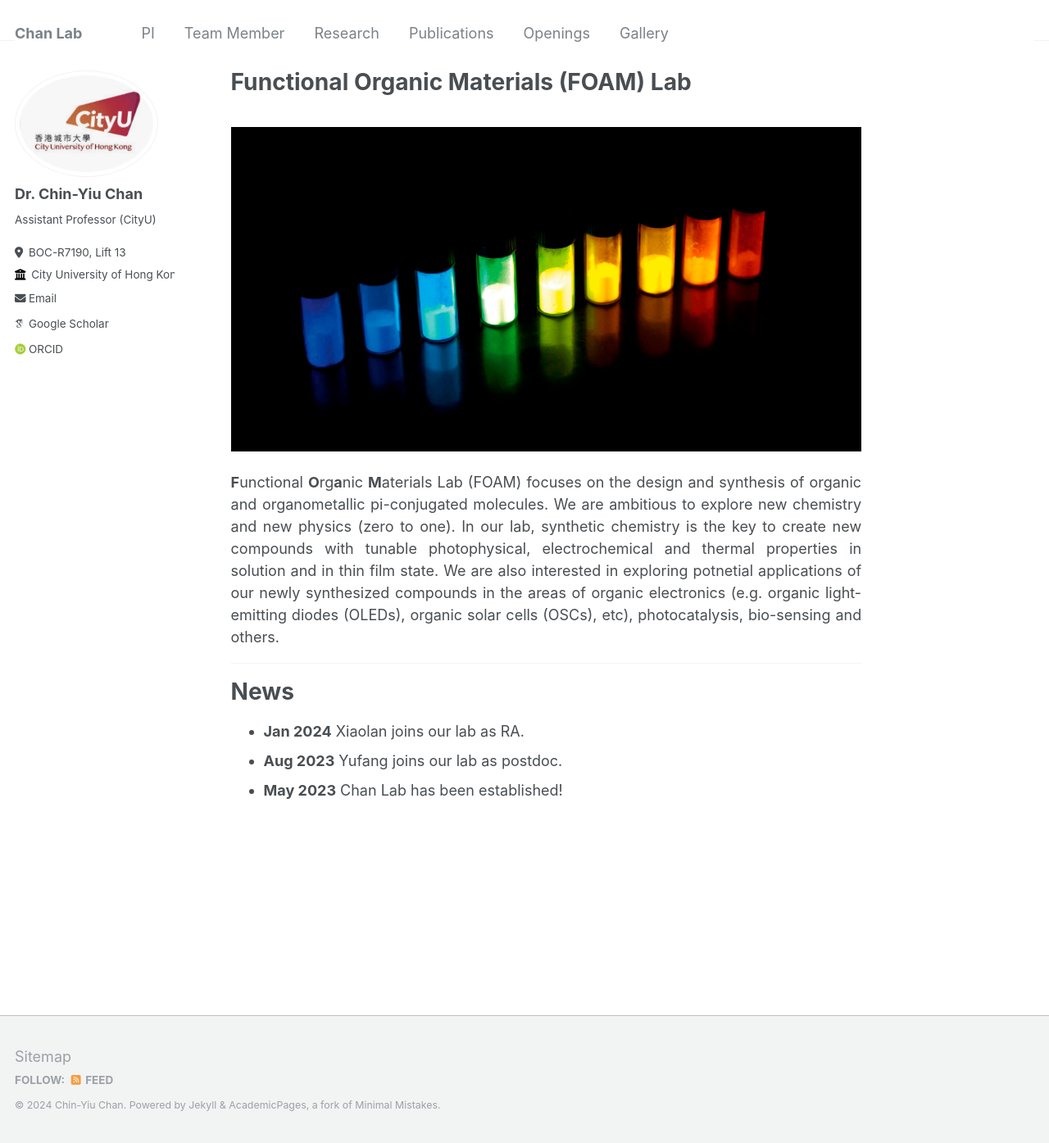
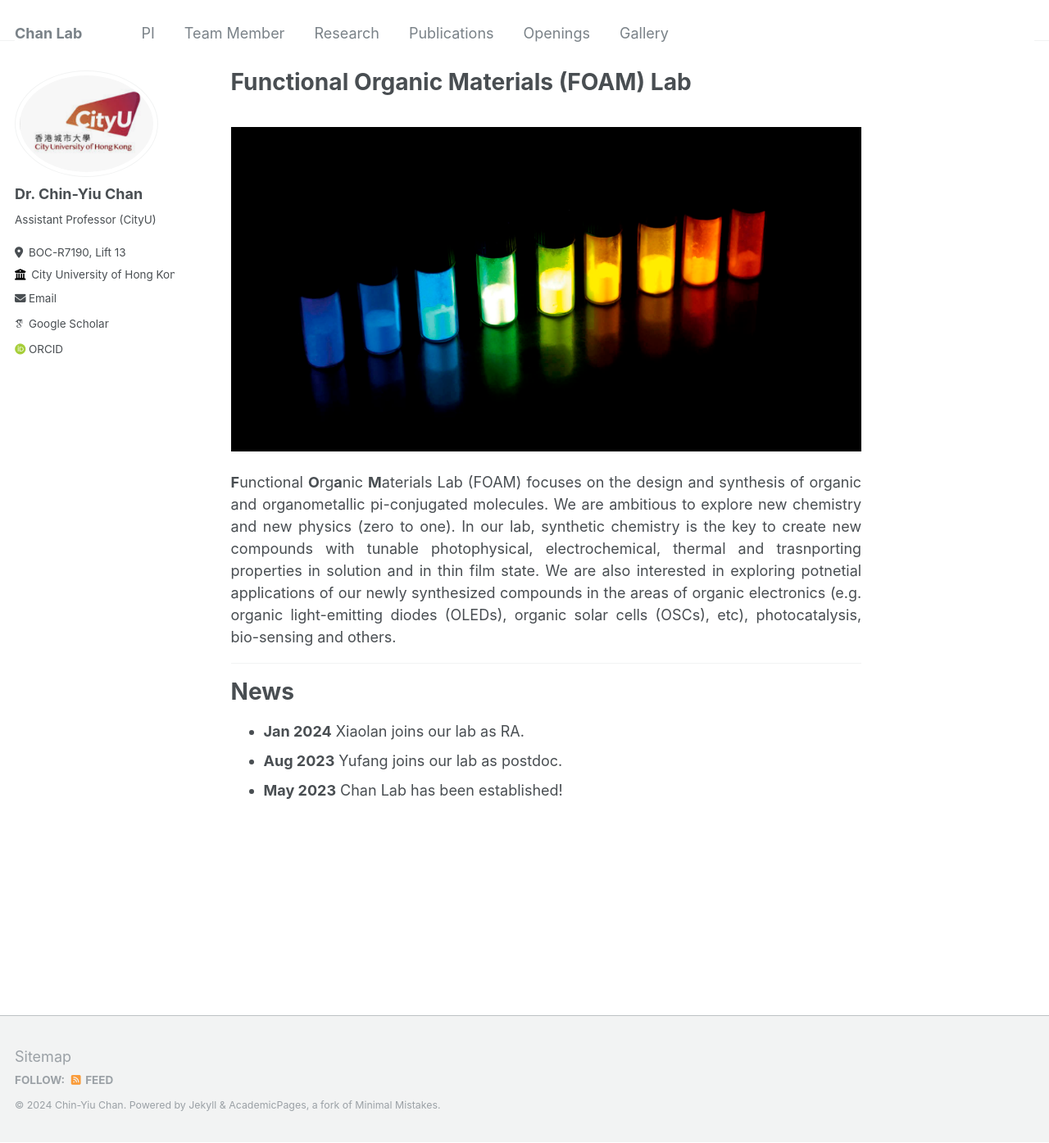
Before and after one commit to cychan-chem/chinychan.github.io, a Jekyll site: the page built from _pages/about.md, in a window 1280 px wide and 1395 px high. Shown: the whole window at 82% size. Built offline with Jekyll 4.4.1, drawn with Linux system fonts in a browser that asks for light colours; some web fonts are replaced.

Commit message:
Update about.md

```diff
--- a/_pages/about.md
+++ b/_pages/about.md
@@ -9,7 +9,7 @@ redirect_from:
 <br/> <img src='/images/figure4.jpg'>
 
 <div style="text-align: justify">
-   <b>F</b>unctional <b>O</b>rg<b>a</b>nic <b>M</b>aterials Lab (FOAM) focuses on the design and synthesis of organic and organometallic pi-conjugated molecules. We are ambitious to explore new chemistry and new physics (zero to one). In our lab, synthetic chemistry is the key to create new compounds with tunable photophysical, electrochemical and thermal properties in solution and in thin film state. We are also interested in exploring potnetial applications of our newly synthesized compounds in the areas of organic electronics (e.g. organic light-emitting diodes (OLEDs), organic solar cells (OSCs), etc), photocatalysis, bio-sensing and others.
+   <b>F</b>unctional <b>O</b>rg<b>a</b>nic <b>M</b>aterials Lab (FOAM) focuses on the design and synthesis of organic and organometallic pi-conjugated molecules. We are ambitious to explore new chemistry and new physics (zero to one). In our lab, synthetic chemistry is the key to create new compounds with tunable photophysical, electrochemical, thermal and trasnporting properties in solution and in thin film state. We are also interested in exploring potnetial applications of our newly synthesized compounds in the areas of organic electronics (e.g. organic light-emitting diodes (OLEDs), organic solar cells (OSCs), etc), photocatalysis, bio-sensing and others.
 </div>
 ---
 
```
